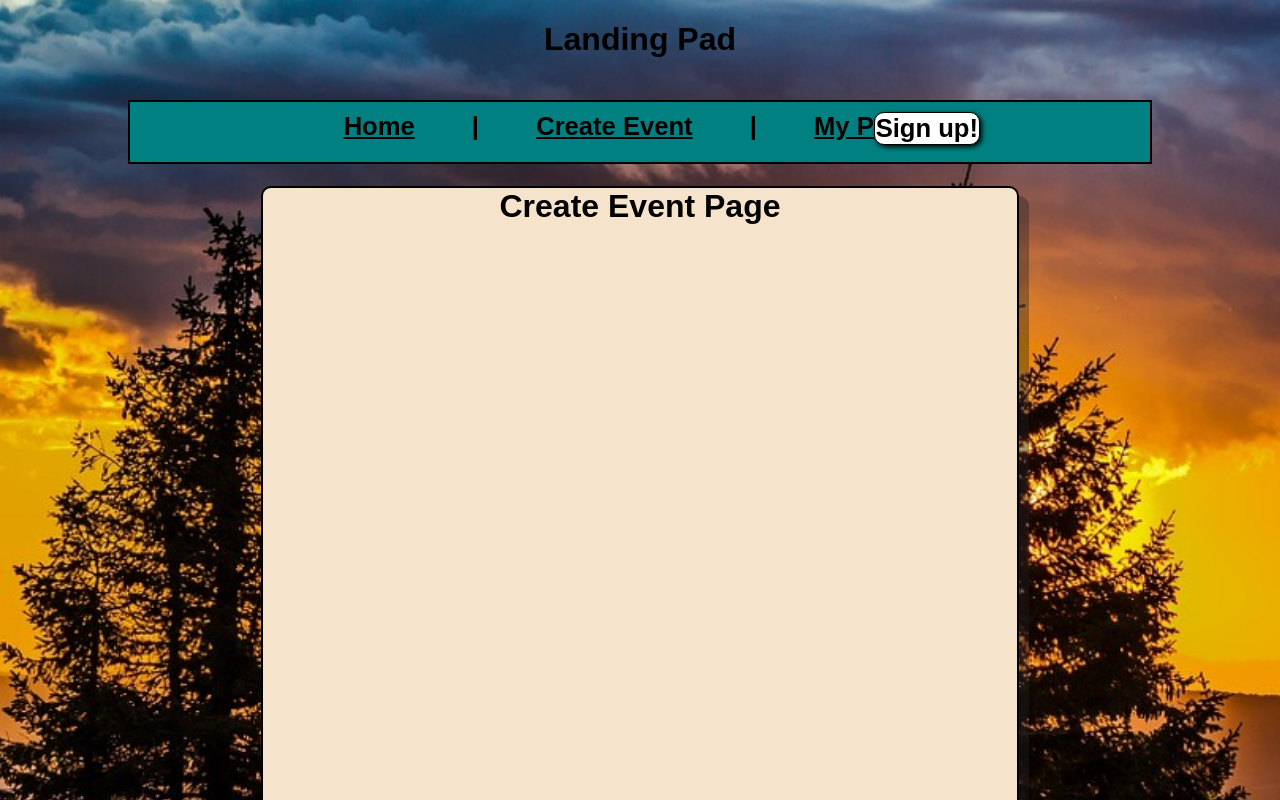
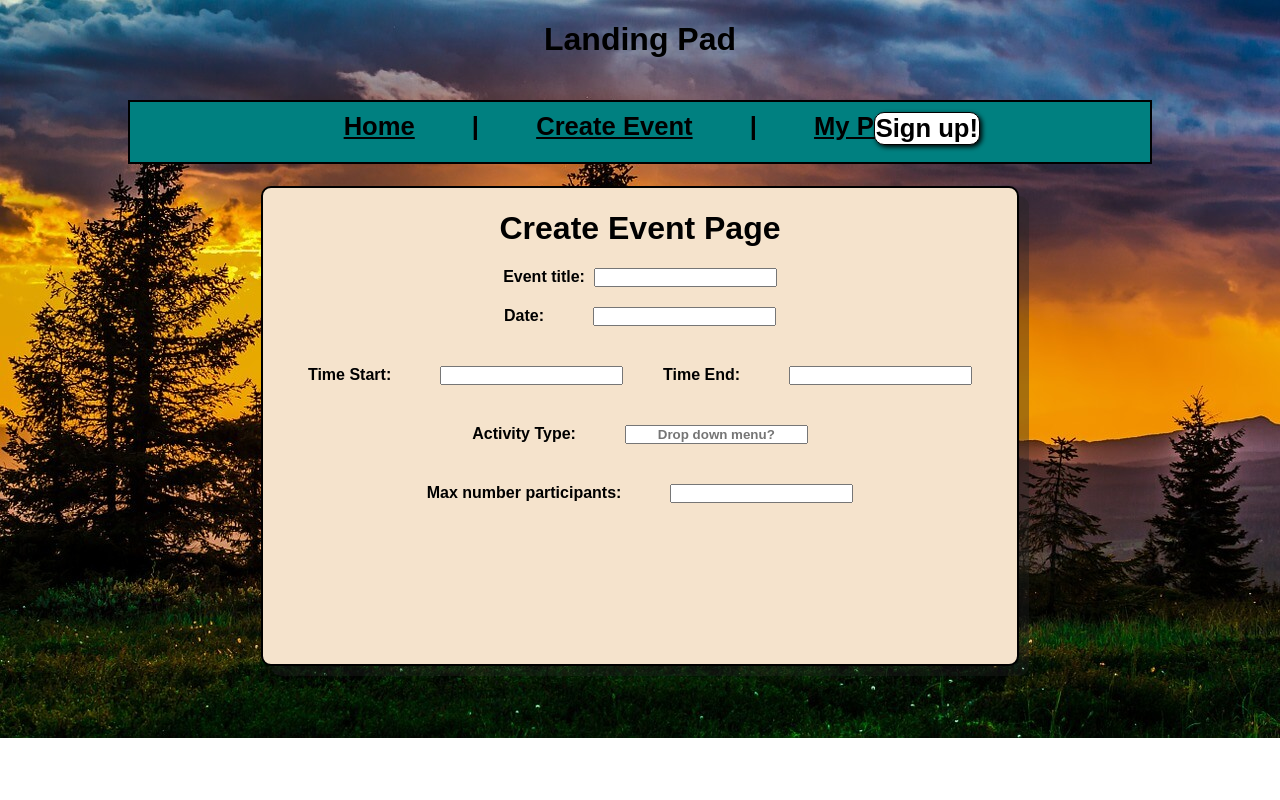
Before and after one commit to yeti-crab-scratch/Landing-Pad-Social, a React app: page /createEvent in a window 1280 px wide. Shown: the top 800 px of the page. Built offline with nearby package versions, Linux system fonts and the light colour scheme.

Commit message:
updated fields for create event page

```diff
--- a/client/routes/createEvent.jsx
+++ b/client/routes/createEvent.jsx
@@ -1,10 +1,46 @@
 import React from 'react';
+import { useState } from 'react';
+
+
 
 export default function createEvent() {
+  const [title, setTitle] = useState('');
+  const [date, setDate] = useState('');
+  const [timeStart, setTimeStart] = useState('');
+  const [timeEnd, setTimeEnd] = useState('');
+  const [activity_type, setActivity_type] = useState('');
+  const [numParticipants, setNumParticipants] = useState('');
+  const [zip, setZip] = useState('');
+
+
     return(
     <main>
-        <div>
-      <h1 id = "eventContainer">Create Event Page</h1>
+        <div id = "eventContainer">
+         <h1>Create Event Page</h1>
+         <label>Event title: &nbsp;</label>
+         <input onChange = {e => setTitle(e.target.value)} />
+      <div>
+       <label id = "eventFields">Date: &nbsp;</label>
+       <input id = "eventFields" onChange = {e => setDate(e.target.value)} />
+      </div>
+      <div>
+       <label id = "eventFields">Time Start: &nbsp;</label>
+       <input id = "eventFields" onChange = {e => setTimeStart(e.target.value)} />
+
+       <label id = "eventFields">Time End: &nbsp;</label>
+       <input id = "eventFields" onChange = {e => setTimeEnd(e.target.value)} />
+      </div>
+      <div>
+       <label id = "eventFields">Activity Type: &nbsp;</label>
+       <input id = "eventFields" placeholder='Drop down menu?' onChange = {e => setActivity_type(e.target.value)} />
+      </div>
+      <div>
+       <label id = "eventFields">Max number participants: &nbsp;</label>
+       <input id = "eventFields" onChange = {e => setNumParticipants(e.target.value)} />
+      </div>
+
+
+
       </div>
     </main>
     )
--- a/client/style.css
+++ b/client/style.css
@@ -96,10 +96,14 @@ body {
     border: 2px solid black;
     margin-left: auto;
     margin-right: auto;
-    margin-top:4em;
-    background: rgb(245, 227, 204);
+    margin-top:8em;
+    background:rgb(245, 227, 204);
     width: 60%;
     height: 30em;
     box-shadow: 10px 10px rgba(34, 34, 34, 0.363);
     border-radius: 10px;
 }
+
+#eventFields {
+    margin: 20px;
+}
```
